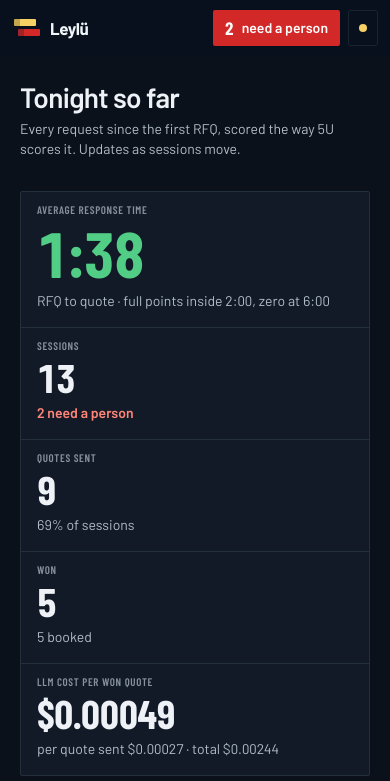
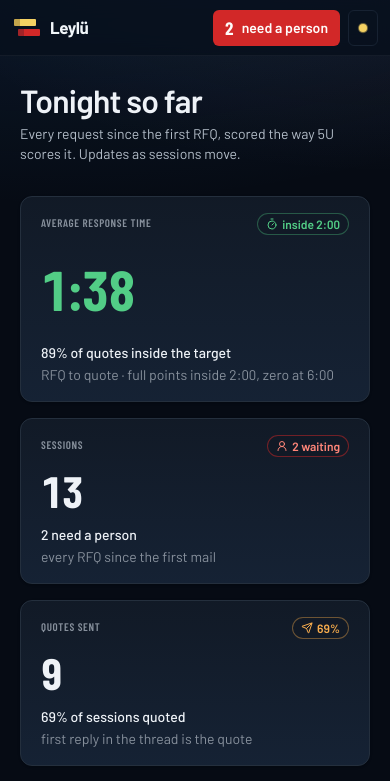
Before and after one commit to julienlmu/leylu-starthack, a Next.js app in the folder frontend/: page /dashboard in a window 390 px wide. Shown: the top 781 px of the page. Built offline with nearby package versions, Linux system fonts and the light colour scheme; no server answers.

Commit message:
frontend: shadcn dashboard-01 style KPI cards, panels and sticky top bar

```diff
--- a/frontend/app/dashboard/page.tsx
+++ b/frontend/app/dashboard/page.tsx
@@ -2,6 +2,8 @@
 
 import { useRouter } from "next/navigation";
 import { Section } from "@/components/detail/parts";
+import { CheckCircle2, Coins, Send, Timer, TrendingUp, UserRound } from "lucide-react";
+import { KpiCard } from "@/components/kpi-card";
 import { ResponseChart } from "@/components/response-chart";
 import { TopBar } from "@/components/top-bar";
 import { clock, duration, money, outcomeLabel, usd } from "@/lib/format";
@@ -44,61 +46,77 @@ export default function DashboardPage() {
         tally={data ? { total: m.sessions, quoted: m.quoted.length, medianResponse: median, llmCost: m.totalCost } : null}
       />
 
-      <main className="bg-paper-2 flex-1">
+      <main className="flex-1">
         {!data ? (
           <p className="text-ink-2 px-8 py-10">Loading tonight&apos;s numbers…</p>
         ) : (
           <div className="mx-auto flex w-full max-w-[96rem] flex-col gap-8 px-5 pt-6 pb-16 md:px-8">
             <header className="flex flex-col gap-1">
-              <h1 className="text-ink text-[1.75rem] leading-tight font-semibold tracking-tight">Tonight so far</h1>
+              <h1 className="text-ink text-[2rem] leading-tight font-semibold tracking-tight">Tonight so far</h1>
               <p className="text-ink-2 text-sm">Every request since the first RFQ, scored the way 5U scores it. Updates as sessions move.</p>
             </header>
 
-            {/* Hero + KPI row */}
-            <div className="border-rule bg-rule grid gap-px overflow-hidden rounded-sm border sm:grid-cols-2 lg:grid-cols-[1.3fr_1fr_1fr_1fr_1fr] [&>*]:bg-paper">
-              <Reading label="Average response time">
-                <p
-                  className={cn(
-                    "font-condensed text-[4rem] leading-none font-bold tracking-tight",
-                    m.avgResponseS === null ? "text-ink-3" : m.avgResponseS <= RESPONSE_FULL_S ? "text-ok" : "text-late-text",
-                  )}
-                >
-                  {m.avgResponseS !== null ? duration(m.avgResponseS) : "–"}
-                </p>
-                <Note>RFQ to quote · full points inside 2:00, zero at 6:00</Note>
-              </Reading>
-              <Reading label="Sessions">
-                <Num>{m.sessions}</Num>
-                <Note className={m.needsHuman ? "text-signal-text font-semibold" : undefined}>
-                  {m.needsHuman ? `${m.needsHuman} need a person` : "nobody waiting"}
-                </Note>
-              </Reading>
-              <Reading label="Quotes sent">
-                <Num>{m.quoted.length}</Num>
-                <Note>{Math.round(m.quoteRate * 100)}% of sessions</Note>
-              </Reading>
-              <Reading label="Won">
-                <Num>{m.won}</Num>
-                <Note>{m.booked.length} booked</Note>
-              </Reading>
-              <Reading label="LLM cost per won quote">
-                <Num>{m.costPerWon !== null ? usd(m.costPerWon) : "–"}</Num>
-                <Note>
-                  per quote sent {m.costPerQuote !== null ? usd(m.costPerQuote) : "–"} · total {usd(m.totalCost)}
-                </Note>
-              </Reading>
+            {/* KPI row: shadcn dashboard-01 section cards */}
+            <div className="grid gap-4 sm:grid-cols-2 lg:grid-cols-[1.3fr_1fr_1fr_1fr_1fr]">
+              <KpiCard
+                label="Average response time"
+                value={m.avgResponseS !== null ? duration(m.avgResponseS) : "–"}
+                valueClass={cn("text-[3.5rem]", m.avgResponseS === null ? "text-ink-3" : m.avgResponseS <= RESPONSE_FULL_S ? "text-ok" : "text-late-text")}
+                badge={m.avgResponseS === null ? undefined : m.avgResponseS <= RESPONSE_FULL_S ? "inside 2:00" : "over 2:00"}
+                tone={m.avgResponseS === null ? "neutral" : m.avgResponseS <= RESPONSE_FULL_S ? "good" : "warn"}
+                icon={Timer}
+                foot={`${Math.round(m.within2minRate * 100)}% of quotes inside the target`}
+                sub="RFQ to quote · full points inside 2:00, zero at 6:00"
+              />
+              <KpiCard
+                label="Sessions"
+                value={m.sessions}
+                badge={m.needsHuman ? `${m.needsHuman} waiting` : "all handled"}
+                tone={m.needsHuman ? "bad" : "good"}
+                icon={m.needsHuman ? UserRound : CheckCircle2}
+                foot={m.needsHuman ? `${m.needsHuman} need a person` : "nobody waiting"}
+                sub="every RFQ since the first mail"
+              />
+              <KpiCard
+                label="Quotes sent"
+                value={m.quoted.length}
+                badge={`${Math.round(m.quoteRate * 100)}%`}
+                tone={m.quoteRate >= 0.9 ? "good" : "warn"}
+                icon={Send}
+                foot={`${Math.round(m.quoteRate * 100)}% of sessions quoted`}
+                sub="first reply in the thread is the quote"
+              />
+              <KpiCard
+                label="Won"
+                value={m.won}
+                badge={m.quoted.length ? `${Math.round((m.won / m.quoted.length) * 100)}% win` : undefined}
+                tone="good"
+                icon={TrendingUp}
+                foot={`${m.booked.length} booked`}
+                sub="customer accepted the quote"
+              />
+              <KpiCard
+                label="LLM cost per won quote"
+                value={m.costPerWon !== null ? usd(m.costPerWon) : "–"}
+                valueClass="text-[2.25rem]"
+                badge={m.costPerWon !== null ? `${((m.costPerWon / COST_CAP_USD) * 100).toFixed(2)}% of cap` : undefined}
+                tone="good"
+                icon={Coins}
+                foot={`per quote sent ${m.costPerQuote !== null ? usd(m.costPerQuote) : "–"}`}
+                sub={`total ${usd(m.totalCost)} · zero points at $0.10`}
+              />
             </div>
 
             <div className="grid gap-8 lg:grid-cols-[minmax(0,1.6fr)_minmax(0,1fr)]">
               <Section title="Response time per quote" aside={`${m.quoted.length} quotes, oldest first · amber = over 2:00`}>
-                <div className="border-rule bg-paper rounded-sm border px-4 pt-5 pb-3">
+                <div className="panel px-4 pt-5 pb-3">
                   <ResponseChart quoted={m.quoted} seconds={m.responseSeconds} />
                 </div>
               </Section>
 
               <div className="flex flex-col gap-8">
                 <Section title="Against the scoring limits">
-                  <div className="border-rule bg-paper flex flex-col gap-4 rounded-sm border px-4 py-4">
+                  <div className="panel flex flex-col gap-4 px-4 py-4">
                     <Meter label="Quotes inside 2:00" value={`${Math.round(m.within2minRate * 100)}%`} fraction={m.within2minRate} />
                     <Meter label="Sessions quoted" value={`${Math.round(m.quoteRate * 100)}%`} fraction={m.quoteRate} />
                     {/* 5U divides spend by accepted quotes (within 5% of best, first reply, under 6:00), which only the
@@ -112,7 +130,7 @@ export default function DashboardPage() {
                 </Section>
 
                 <Section title="Outcomes" aside={`${outcomeTotal} sessions`}>
-                  <div className="border-rule bg-paper flex flex-col gap-3 rounded-sm border px-4 py-4">
+                  <div className="panel flex flex-col gap-3 px-4 py-4">
                     <div className="flex h-7 gap-0.5" role="img" aria-label={OUTCOME_ORDER.map((o) => `${outcomeLabel[o]} ${m.outcomes[o]}`).join(", ")}>
                       {OUTCOME_ORDER.filter((o) => m.outcomes[o] > 0).map((o) => {
                         const share = m.outcomes[o] / outcomeTotal;
@@ -198,23 +216,6 @@ export default function DashboardPage() {
   );
 }
 
-function Reading({ label, children }: { label: string; children: React.ReactNode }) {
-  return (
-    <div className="flex min-w-0 flex-col gap-1.5 px-4 pt-3 pb-4">
-      <p className="caption">{label}</p>
-      {children}
-    </div>
-  );
-}
-
-function Num({ children }: { children: React.ReactNode }) {
-  return <p className="font-condensed text-ink text-[2.5rem] leading-none font-bold tracking-tight">{children}</p>;
-}
-
-function Note({ children, className }: { children: React.ReactNode; className?: string }) {
-  return <p className={cn("text-ink-2 text-sm", className)}>{children}</p>;
-}
-
 // Same-ramp track with an ink fill; the figure sits beside the bar in text ink.
 function Meter({ label, value, fraction }: { label: string; value: string; fraction: number }) {
   const f = Math.min(1, Math.max(0, fraction));
@@ -247,13 +248,13 @@ function Table({ head, rows, right, strong, empty }: { head: string[]; rows: Row
   const router = useRouter();
   if (!rows.length) {
     return (
-      <div className="border-rule-strong flex rounded-sm border border-dashed px-4 py-4">
+      <div className="border-rule-strong flex rounded-xl border border-dashed px-4 py-4">
         <p className="text-ink-2 text-sm">{empty}</p>
       </div>
     );
   }
   return (
-    <div className="border-rule bg-paper thin-scroll overflow-x-auto rounded-sm border">
+    <div className="panel thin-scroll overflow-x-auto">
       <table className="w-full min-w-[44rem] text-sm tabular-nums">
         <thead>
           <tr className="border-rule border-b">
--- a/frontend/app/globals.css
+++ b/frontend/app/globals.css
@@ -102,6 +102,9 @@
   --signal-text: oklch(0.76 0.16 27);
   --ok: oklch(0.76 0.15 155);
   --late-text: oklch(0.8 0.14 70);
+  --radius: 0.5rem;
+  --glow-a: oklch(0.6 0.15 252 / 0.16);
+  --glow-b: oklch(0.78 0.09 300 / 0.1);
 }
 
 @theme inline {
@@ -166,6 +169,10 @@
   }
   body {
     @apply bg-board text-ink;
+    background-image:
+      radial-gradient(70rem 32rem at 10% -8rem, var(--glow-a), transparent 65%),
+      radial-gradient(50rem 26rem at 100% -6rem, var(--glow-b), transparent 65%);
+    background-attachment: fixed;
     font-feature-settings: "tnum" 1;
     -webkit-font-smoothing: antialiased;
   }
@@ -204,6 +211,17 @@
       transparent 2px 7px
     );
   }
+  /* Panel and KPI card surfaces (shadcn dashboard-01 look): faint blue lift at the bottom, hairline, soft shadow. */
+  .panel {
+    border: 1px solid var(--rule);
+    border-radius: 0.875rem;
+    background: linear-gradient(to top, color-mix(in oklch, var(--st-new) 7%, var(--paper)), var(--paper));
+    box-shadow: 0 1px 0 oklch(1 0 0 / 0.04) inset, 0 8px 24px -12px oklch(0 0 0 / 0.5);
+  }
+  .kpi-card {
+    background: linear-gradient(to top, color-mix(in oklch, var(--st-new) 9%, var(--paper)), var(--paper));
+    box-shadow: 0 1px 0 oklch(1 0 0 / 0.05) inset, 0 8px 24px -12px oklch(0 0 0 / 0.5);
+  }
   .thin-scroll {
     scrollbar-width: thin;
     scrollbar-color: var(--rule-strong) transparent;
--- /dev/null
+++ b/frontend/components/kpi-card.tsx
@@ -0,0 +1,56 @@
+import type { LucideIcon } from "lucide-react";
+import { Badge } from "@/components/ui/badge";
+import { Card } from "@/components/ui/card";
+import { cn } from "@/lib/utils";
+
+// KPI card after shadcn/ui's dashboard-01 "section cards" block: label + trend badge, big reading, two-line footer.
+export type Tone = "good" | "bad" | "warn" | "neutral";
+const TONE: Record<Tone, string> = {
+  good: "border-[oklch(0.76_0.15_155/0.35)] text-ok",
+  bad: "border-signal/50 text-signal-text",
+  warn: "border-[oklch(0.8_0.14_70/0.4)] text-late-text",
+  neutral: "border-rule-strong text-ink-2",
+};
+
+export function KpiCard({
+  label,
+  value,
+  valueClass,
+  badge,
+  tone = "neutral",
+  icon: Icon,
+  foot,
+  sub,
+  className,
+}: {
+  label: string;
+  value: React.ReactNode;
+  valueClass?: string;
+  badge?: React.ReactNode;
+  tone?: Tone;
+  icon?: LucideIcon;
+  foot?: React.ReactNode;
+  sub?: React.ReactNode;
+  className?: string;
+}) {
+  return (
+    <Card className={cn("kpi-card gap-3 border-rule py-4", className)}>
+      <div className="flex items-start justify-between gap-3 px-5">
+        <p className="caption pt-1">{label}</p>
+        {badge && (
+          <Badge variant="outline" className={cn("bg-paper/60 font-semibold tabular-nums", TONE[tone])}>
+            {Icon && <Icon />}
+            {badge}
+          </Badge>
+        )}
+      </div>
+      <p className={cn("font-condensed text-ink px-5 text-[2.75rem] leading-none font-bold tracking-tight tabular-nums", valueClass)}>{value}</p>
+      {(foot || sub) && (
+        <div className="flex flex-col gap-0.5 px-5 text-sm">
+          {foot && <p className="text-ink font-medium">{foot}</p>}
+          {sub && <p className="text-ink-3">{sub}</p>}
+        </div>
+      )}
+    </Card>
+  );
+}
--- a/frontend/components/top-bar.tsx
+++ b/frontend/components/top-bar.tsx
@@ -1,4 +1,5 @@
 import Link from "next/link";
+import { BarChart3, Rows3, Trophy } from "lucide-react";
 import { cn } from "@/lib/utils";
 import { duration, usd } from "@/lib/format";
 
@@ -15,7 +16,7 @@ type Props = {
 
 export function TopBar({ active, loading, live, connected, personCount, personActive, onPersonQueue, tally }: Props) {
   return (
-    <header className="bg-console text-console-ink flex h-14 shrink-0 items-stretch gap-3 px-3 sm:gap-6 md:px-5">
+    <header className="bg-console/80 text-console-ink sticky top-0 z-30 flex h-14 shrink-0 items-stretch gap-3 border-b border-white/5 px-3 backdrop-blur-md sm:gap-6 md:px-5">
       <div className="flex items-center gap-2.5">
         <Mark />
         <p className="flex items-baseline gap-1.5 leading-none">
@@ -25,9 +26,9 @@ export function TopBar({ active, loading, live, connected, personCount, personAc
       </div>
 
       <nav aria-label="Main" className="hidden items-stretch gap-5 sm:flex">
-        <NavTab href="/" current={active === "sessions"}>Sessions</NavTab>
-        <NavTab href="/dashboard" current={active === "dashboard"}>Dashboard</NavTab>
-        <NavTab href="/scoreboard" current={active === "scoreboard"}>Scoreboard</NavTab>
+        <NavTab href="/" current={active === "sessions"}><Rows3 className="size-4" aria-hidden />Sessions</NavTab>
+        <NavTab href="/dashboard" current={active === "dashboard"}><BarChart3 className="size-4" aria-hidden />Dashboard</NavTab>
+        <NavTab href="/scoreboard" current={active === "scoreboard"}><Trophy className="size-4" aria-hidden />Scoreboard</NavTab>
       </nav>
 
       {tally && (
@@ -80,7 +81,7 @@ function NavTab({ href, current, children }: { href: string; current: boolean; c
       href={href}
       aria-current={current ? "page" : undefined}
       className={cn(
-        "font-condensed relative flex items-center px-1 text-[0.9375rem] font-semibold tracking-wide uppercase",
+        "font-condensed relative flex items-center gap-1.5 px-1 text-[0.9375rem] font-semibold tracking-wide uppercase",
         current
           ? "after:absolute after:inset-x-0 after:bottom-0 after:h-[3px] after:bg-[var(--st-pricing)]"
           : "text-console-ink-2 hover:text-console-ink",
--- /dev/null
+++ b/frontend/components/ui/tabs.tsx
@@ -0,0 +1,90 @@
+"use client"
+
+import * as React from "react"
+import { cva, type VariantProps } from "class-variance-authority"
+import { cn } from "cn"
+import { Tabs as TabsPrimitive } from "radix-ui"
+
+function Tabs({
+  className,
+  orientation = "horizontal",
+  ...props
+}: React.ComponentProps<typeof TabsPrimitive.Root>) {
+  return (
+    <TabsPrimitive.Root
+      data-slot="tabs"
+      data-orientation={orientation}
+      orientation={orientation}
+      className={cn(
+        "group/tabs flex gap-2 data-[orientation=horizontal]:flex-col",
+        className
+      )}
+      {...props}
+    />
+  )
+}
+
+const tabsListVariants = cva(
+  "group/tabs-list inline-flex w-fit items-center justify-center rounded-lg p-[3px] text-muted-foreground group-data-[orientation=horizontal]/tabs:h-9 group-data-[orientation=vertical]/tabs:h-fit group-data-[orientation=vertical]/tabs:flex-col data-[variant=line]:rounded-none",
+  {
+    variants: {
+      variant: {
+        default: "bg-muted",
+        line: "gap-1 bg-transparent",
+      },
+    },
+    defaultVariants: {
+      variant: "default",
+    },
+  }
+)
+
+function TabsList({
+  className,
+  variant = "default",
+  ...props
+}: React.ComponentProps<typeof TabsPrimitive.List> &
+  VariantProps<typeof tabsListVariants>) {
+  return (
+    <TabsPrimitive.List
+      data-slot="tabs-list"
+      data-variant={variant}
+      className={cn(tabsListVariants({ variant }), className)}
+      {...props}
+    />
+  )
+}
+
+function TabsTrigger({
+  className,
+  ...props
+}: React.ComponentProps<typeof TabsPrimitive.Trigger>) {
+  return (
+    <TabsPrimitive.Trigger
+      data-slot="tabs-trigger"
+      className={cn(
+        "relative inline-flex h-[calc(100%-1px)] flex-1 items-center justify-center gap-1.5 rounded-md border border-transparent px-2 py-1 text-sm font-medium whitespace-nowrap text-foreground/60 transition-all group-data-[orientation=vertical]/tabs:w-full group-data-[orientation=vertical]/tabs:justify-start hover:text-foreground focus-visible:border-ring focus-visible:ring-[3px] focus-visible:ring-ring/50 focus-visible:outline-1 focus-visible:outline-ring disabled:pointer-events-none disabled:opacity-50 group-data-[variant=default]/tabs-list:data-[state=active]:shadow-sm group-data-[variant=line]/tabs-list:data-[state=active]:shadow-none dark:text-muted-foreground dark:hover:text-foreground [&_svg]:pointer-events-none [&_svg]:shrink-0 [&_svg:not([class*='size-'])]:size-4",
+        "group-data-[variant=line]/tabs-list:bg-transparent group-data-[variant=line]/tabs-list:data-[state=active]:bg-transparent dark:group-data-[variant=line]/tabs-list:data-[state=active]:border-transparent dark:group-data-[variant=line]/tabs-list:data-[state=active]:bg-transparent",
+        "data-[state=active]:bg-background data-[state=active]:text-foreground dark:data-[state=active]:border-input dark:data-[state=active]:bg-input/30 dark:data-[state=active]:text-foreground",
+        "after:absolute after:bg-foreground after:opacity-0 after:transition-opacity group-data-[orientation=horizontal]/tabs:after:inset-x-0 group-data-[orientation=horizontal]/tabs:after:bottom-[-5px] group-data-[orientation=horizontal]/tabs:after:h-0.5 group-data-[orientation=vertical]/tabs:after:inset-y-0 group-data-[orientation=vertical]/tabs:after:-right-1 group-data-[orientation=vertical]/tabs:after:w-0.5 group-data-[variant=line]/tabs-list:data-[state=active]:after:opacity-100",
+        className
+      )}
+      {...props}
+    />
+  )
+}
+
+function TabsContent({
+  className,
+  ...props
+}: React.ComponentProps<typeof TabsPrimitive.Content>) {
+  return (
+    <TabsPrimitive.Content
+      data-slot="tabs-content"
+      className={cn("flex-1 outline-none", className)}
+      {...props}
+    />
+  )
+}
+
+export { Tabs, TabsList, TabsTrigger, TabsContent, tabsListVariants }
```
Also changed, not shown: frontend/app/scoreboard/page.tsx (+62 -49 lines), 1 other file (tests, documents, lock files or other folders).
